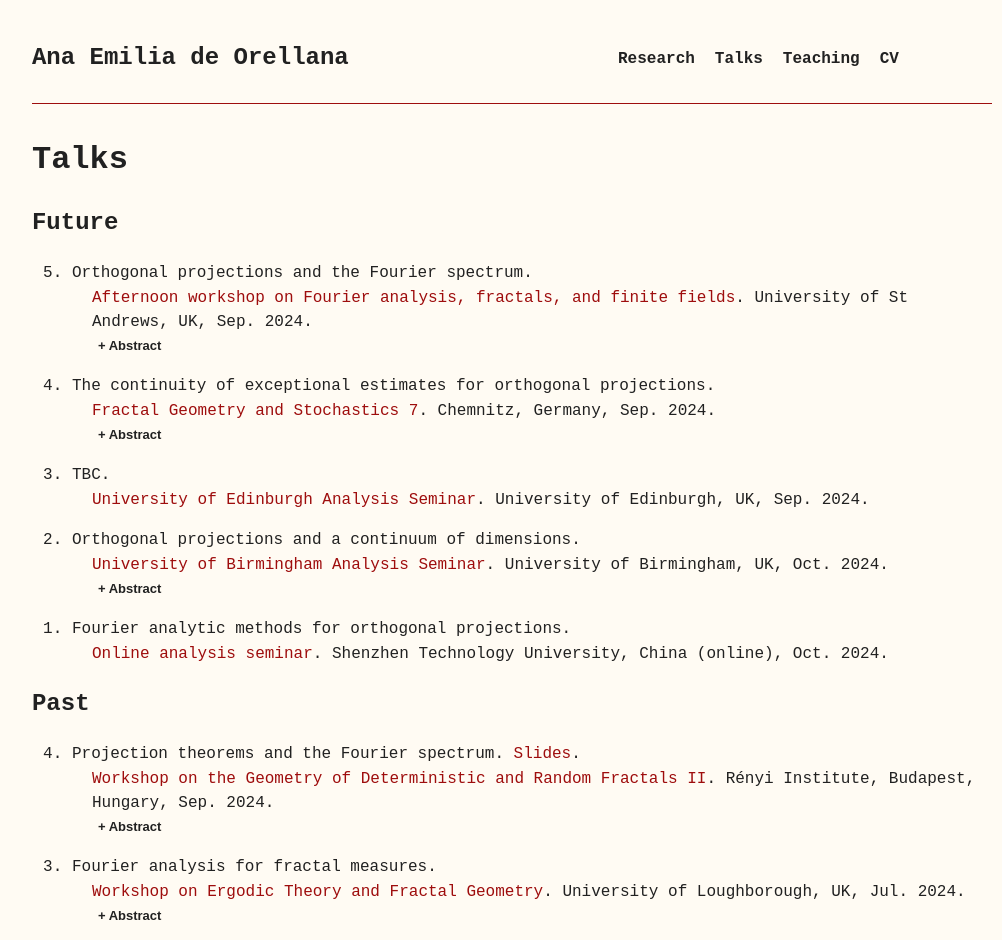
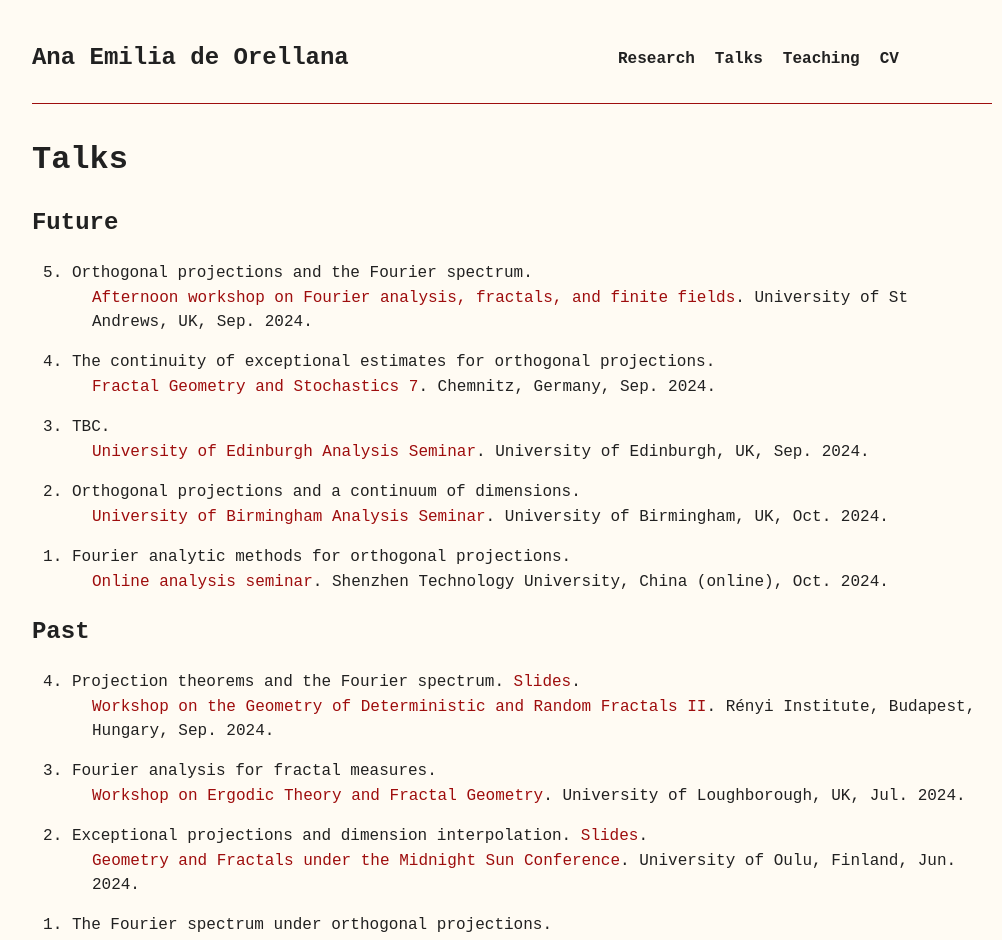
Before and after one commit to AnadeOre/anadeore.github.io, a Next.js app: page /talks in a window 1280 px wide. Shown: the top 940 px of the page, without its empty margins (128-1130 px from the left). Built offline with nearby package versions, Linux system fonts and the light colour scheme.

Commit message:
change talks

```diff
--- a/src/app/components/Talk.jsx
+++ b/src/app/components/Talk.jsx
@@ -28,7 +28,7 @@ const Talk = ({title, where, link, event, when, abstract, slides}) => {
           </Link>
           . {where}, {when}.
         </p>
-        {abstract !== undefined ? (
+        {/* {abstract !== undefined ? (
           <>
             <button
               className={styles.absButton}
@@ -40,7 +40,7 @@ const Talk = ({title, where, link, event, when, abstract, slides}) => {
           </>
         ) : (
           ''
-        )}
+        )} */}
       </div>
     </li>
   );
--- a/src/app/talks/page.jsx
+++ b/src/app/talks/page.jsx
@@ -14,7 +14,6 @@ const Teaching = () => {
           where='University of St Andrews, UK'
           link='https://jonathan-fraser.github.io/homepage/FFFF.html'
           when='Sep. 2024'
-          abstract='It is well-known that when sets have the same Fourier and Hausdorff dimensions there are no exceptions to Marstrand’s projection theorem. In this talk we will show how we can use the method of dimension interpolation to improve the state of the art estimates for the Hausdorff dimension of the exceptional set of projections in higher dimensions. Joint work with Jonathan Fraser.'
         />
         <Talk
           title='The continuity of exceptional estimates for orthogonal projections.'
@@ -22,7 +21,6 @@ const Teaching = () => {
           where='Chemnitz, Germany'
           link='https://www.tu-chemnitz.de/mathematik/stochastik/fgs7/index.html'
           when='Sep. 2024'
-          abstract='Since Marstrand’s work on orthogonal projections, exceptional set estimates for such projections have been widely studied. Salem sets, i.e. sets for which the Fourier and Hausdorff dimension coincide, have no such exceptions, but using the Fourier dimension alone to improve exceptional set estimates leads to discontinuous bounds. In this talk we will see what conditions we need on the Fourier decay of measures to ensure continuity of the bounds.'
         />
         <Talk
           title='TBC.'
@@ -30,7 +28,6 @@ const Teaching = () => {
           where='University of Edinburgh, UK'
           link='https://blogs.ed.ac.uk/analysis/analysis-seminar/'
           when='Sep. 2024'
-          // abstract='Since Marstrand’s work on orthogonal projections, exceptional set estimates for such projections have been widely studied. Salem sets, i.e. sets for which the Fourier and Hausdorff dimension coincide, have no such exceptions, but using the Fourier dimension alone to improve exceptional set estimates leads to discontinuous bounds. In this talk we will see what conditions we need on the Fourier decay of measures to ensure continuity of the bounds.'
         />
         <Talk
           title='Orthogonal projections and a continuum of dimensions.'
@@ -38,7 +35,6 @@ const Teaching = () => {
           where='University of Birmingham, UK'
           link='https://www.birmingham.ac.uk/research/activity/mathematics/analysis'
           when='Oct. 2024'
-          abstract='It is well-known that when sets have the same Fourier and Hausdorff dimensions there are no exceptions to Marstrand’s projection theorem. In this talk we will show how we can use the method of dimension interpolation to improve the state of the art estimates for the Hausdorff dimension of the exceptional set of projections in higher dimensions. Joint work with Jonathan Fraser.'
         />
         <Talk
           title='Fourier analytic methods for orthogonal projections.'
@@ -46,7 +42,6 @@ const Teaching = () => {
           where='Shenzhen Technology University, China (online)'
           link='https://bdi.sztu.edu.cn/index.htm'
           when='Oct. 2024'
-          // abstract='It is well-known that when sets have the same Fourier and Hausdorff dimensions there are no exceptions to Marstrand’s projection theorem. In this talk we will show how we can use the method of dimension interpolation to improve the state of the art estimates for the Hausdorff dimension of the exceptional set of projections in higher dimensions. Joint work with Jonathan Fraser.'
         />
       </ol>
       <h2>Past</h2>
@@ -58,7 +53,6 @@ const Teaching = () => {
           where='Rényi Institute, Budapest, Hungary'
           link='https://erdoscenter.renyi.hu/events/workshop-geometry-deterministic-and-random-fractals-ii'
           when='Sep. 2024'
-          abstract='The Fourier spectrum is a family of dimensions that interpolates between the Fourier and Hausdorff dimensions and helps us understand how they are connected. In this talk we will see how it proves useful to get sharper results for bounds regarding the Hausdorff dimension in situations where the Fourier dimension alone is not enough to capture the effect of the Fourier transform of measures. Joint work with Jonathan Fraser.'
           slides='/Slides/Budapest2024.pdf'
         />
         <Talk
@@ -67,7 +61,6 @@ const Teaching = () => {
           where='University of Loughborough, UK'
           link='https://sites.google.com/view/workshoponfractalgeometryandet/home'
           when='Jul. 2024'
-          abstract='The Fourier spectrum is a family of dimensions that, for measures, live between the Fourier and Sobolev dimensions, and is defined in terms of the Fourier transform of the measure. In this talk we will extend the well-known results of Kahane and Hare—Roginskaya to define the Fourier spectrum by considering only the Fourier coefficients of measures. Joint work with Marc Carnovale and Jonathan Fraser.'
         />
         <Talk
           title='Exceptional projections and dimension interpolation.'
@@ -83,7 +76,6 @@ const Teaching = () => {
           where='University of St Andrews, UK'
           link='https://sta-analysis.github.io/seminars/'
           when='Feb. 2024'
-          abstract='Since Marstrand’s work on orthogonal projections in the 1950s, exceptional set estimates for such projections have been widely studied. Salem sets, i.e. sets for which the Fourier and Hausdorff dimension coincide, have no such exceptions. Thus, one might expect that the Fourier dimension could be used to improve exceptional set estimates. In this talk we will tackle this problem and show how the Fourier spectrum can be used to provide more information. Joint work with Jonathan Fraser.'
         />
       </ol>
     </div>
```
